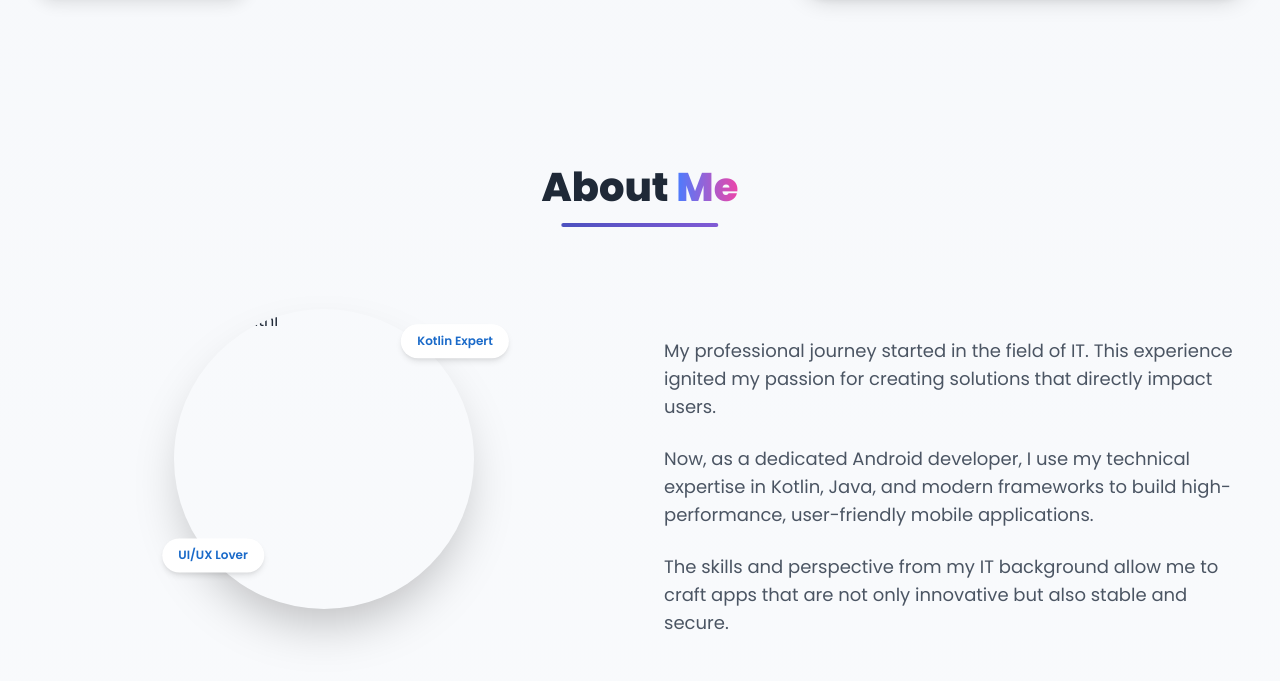
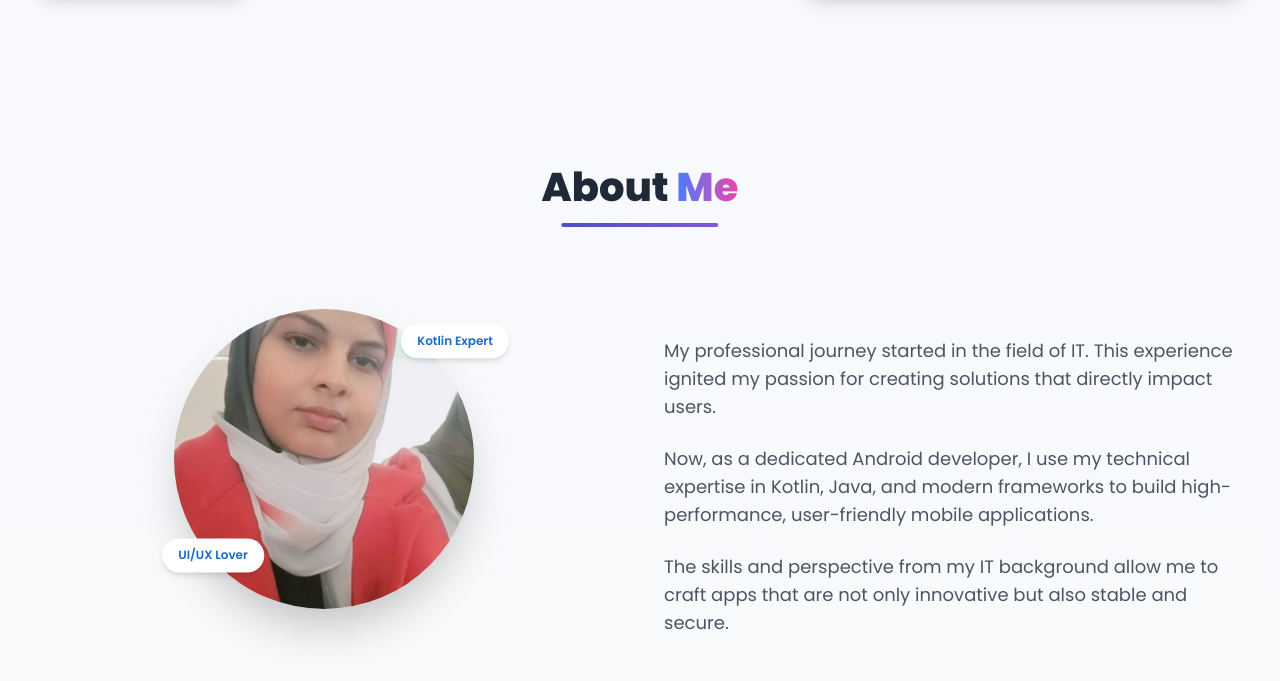
Before and after one commit to mona-fathi/mona-fathi.github.io, a plain HTML site: page index.html in a window 1280 px wide. Shown: the part 575-1256 px from the top of the page. Drawn offline with nearby package versions, Linux system fonts and the light colour scheme.

Commit message:
Update index.html_img

```diff
--- a/index.html
+++ b/index.html
@@ -372,7 +372,7 @@
             <div class="w-full md:w-1/2 flex justify-center mb-10 md:mb-0 relative">
                 <div class="about-image-container">
                     <!-- This is the corrected section to add your image -->
-                    <img src="imgs/mona-fathi.jpg.jpg"
+                    <img src="imgs/mona-fathi.jpg"
                          alt="Mona Fathi"
                          class="w-full h-full rounded-full object-cover shadow-2xl">
                     <div class="floating-text top-right">
```
